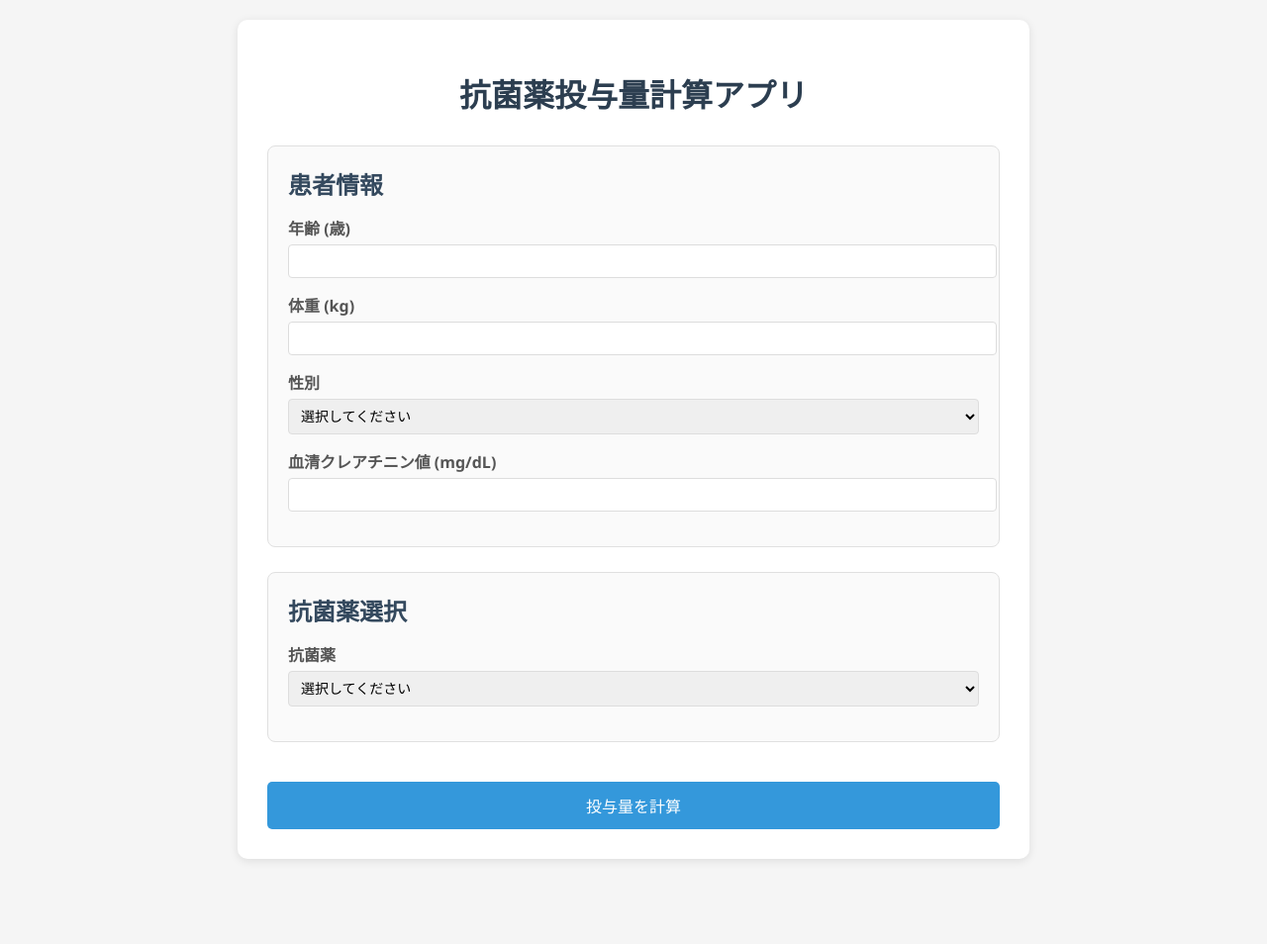
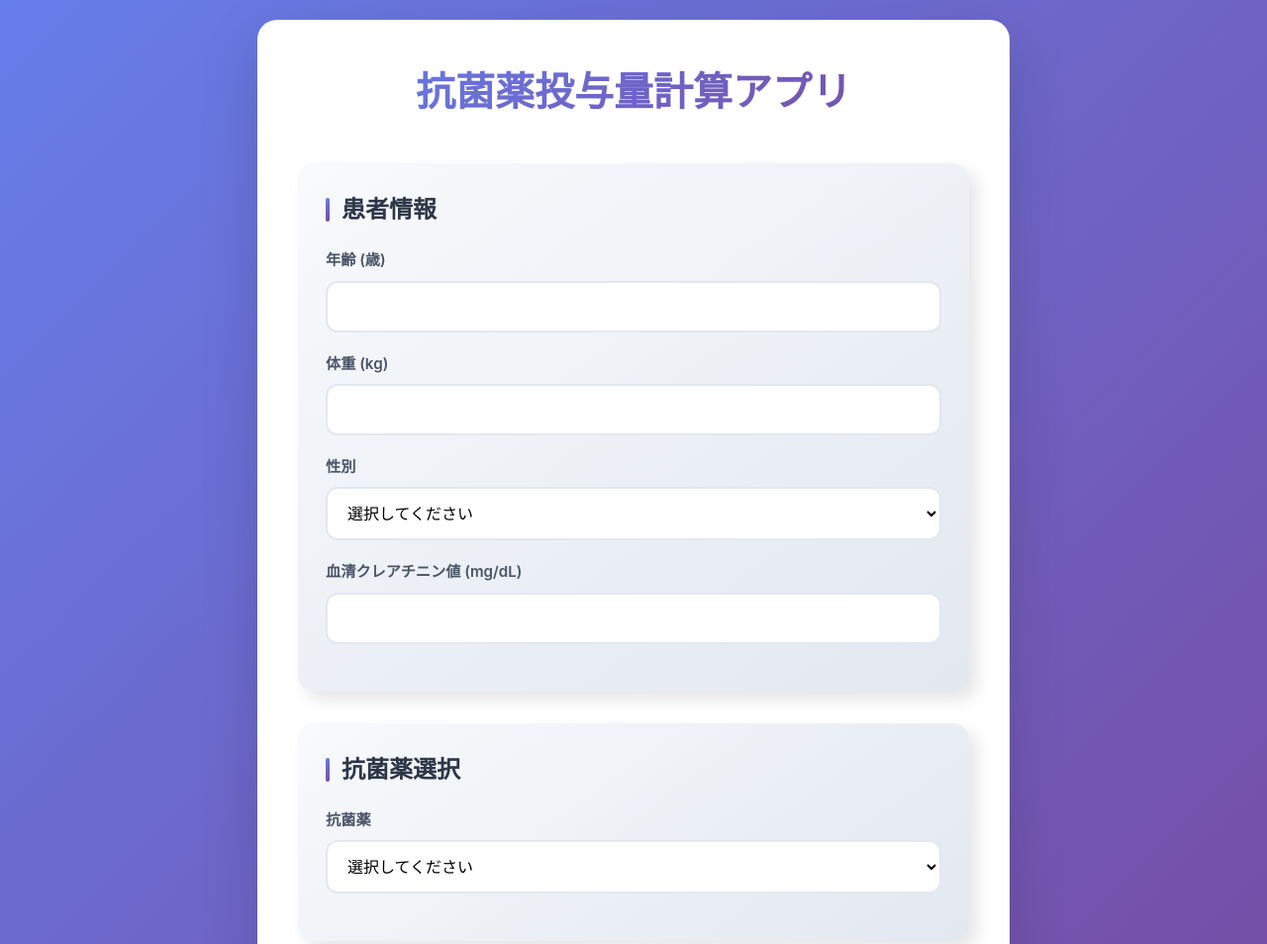
Before and after one commit to nenchy625/antibiotic-dosing-calculator, a plain HTML site: page index.html in a window 1280 px wide. Shown: the top 954 px of the page at 99% size. Before the commit the page ends 888 px from the top, so only its background shows below. Drawn offline with Linux system fonts and the light colour scheme.

Commit message:
スタイリッシュなデザインにアップデート

```diff
--- a/index.html
+++ b/index.html
@@ -5,85 +5,262 @@
     <meta name="viewport" content="width=device-width, initial-scale=1.0">
     <title>抗菌薬投与量計算アプリ</title>
     <style>
+        * {
+            margin: 0;
+            padding: 0;
+            box-sizing: border-box;
+        }
+
         body {
-            font-family: 'Segoe UI', Tahoma, Geneva, Verdana, sans-serif;
+            font-family: -apple-system, BlinkMacSystemFont, 'Segoe UI', Roboto, 'Helvetica Neue', Arial, sans-serif;
             max-width: 800px;
             margin: 0 auto;
             padding: 20px;
-            background-color: #f5f5f5;
+            background: linear-gradient(135deg, #667eea 0%, #764ba2 100%);
+            min-height: 100vh;
+            line-height: 1.6;
         }
+
         .container {
             background-color: white;
-            padding: 30px;
-            border-radius: 10px;
-            box-shadow: 0 2px 10px rgba(0,0,0,0.1);
+            padding: 40px;
+            border-radius: 20px;
+            box-shadow: 0 20px 60px rgba(0,0,0,0.15);
+            backdrop-filter: blur(10px);
+            border: 1px solid rgba(255,255,255,0.2);
         }
+
         h1 {
-            color: #2c3e50;
+            color: #2d3748;
             text-align: center;
-            margin-bottom: 30px;
+            margin-bottom: 40px;
+            font-size: 2.5rem;
+            font-weight: 700;
+            background: linear-gradient(135deg, #667eea, #764ba2);
+            -webkit-background-clip: text;
+            -webkit-text-fill-color: transparent;
+            background-clip: text;
         }
+
         .section {
-            margin-bottom: 25px;
-            padding: 20px;
-            border: 1px solid #e0e0e0;
-            border-radius: 8px;
-            background-color: #fafafa;
+            margin-bottom: 32px;
+            padding: 28px;
+            border: none;
+            border-radius: 16px;
+            background: linear-gradient(145deg, #f8fafc, #e2e8f0);
+            box-shadow:
+                8px 8px 16px rgba(0,0,0,0.1),
+                -8px -8px 16px rgba(255,255,255,0.8);
+            transition: all 0.3s ease;
         }
+
+        .section:hover {
+            transform: translateY(-2px);
+            box-shadow:
+                12px 12px 24px rgba(0,0,0,0.15),
+                -12px -12px 24px rgba(255,255,255,0.9);
+        }
+
         .section h2 {
-            color: #34495e;
+            color: #2d3748;
             margin-top: 0;
-            margin-bottom: 15px;
+            margin-bottom: 20px;
+            font-size: 1.5rem;
+            font-weight: 600;
+            display: flex;
+            align-items: center;
+            gap: 12px;
         }
+
+        .section h2::before {
+            content: '';
+            width: 4px;
+            height: 24px;
+            background: linear-gradient(135deg, #667eea, #764ba2);
+            border-radius: 2px;
+        }
+
         .form-group {
-            margin-bottom: 15px;
+            margin-bottom: 20px;
         }
+
         label {
             display: block;
-            margin-bottom: 5px;
-            font-weight: bold;
-            color: #555;
+            margin-bottom: 8px;
+            font-weight: 600;
+            color: #4a5568;
+            font-size: 0.95rem;
         }
+
         input, select {
             width: 100%;
-            padding: 8px;
-            border: 1px solid #ddd;
-            border-radius: 4px;
-            font-size: 14px;
+            padding: 14px 16px;
+            border: 2px solid #e2e8f0;
+            border-radius: 12px;
+            font-size: 16px;
+            background-color: #ffffff;
+            transition: all 0.3s ease;
+            font-family: inherit;
         }
+
+        input:focus, select:focus {
+            outline: none;
+            border-color: #667eea;
+            box-shadow: 0 0 0 3px rgba(102, 126, 234, 0.1);
+            transform: translateY(-1px);
+        }
+
+        input:hover, select:hover {
+            border-color: #cbd5e0;
+        }
+
         button {
-            background-color: #3498db;
+            background: linear-gradient(135deg, #667eea 0%, #764ba2 100%);
             color: white;
-            padding: 12px 30px;
+            padding: 16px 32px;
             border: none;
-            border-radius: 5px;
+            border-radius: 12px;
             cursor: pointer;
-            font-size: 16px;
+            font-size: 18px;
+            font-weight: 600;
             width: 100%;
-            margin-top: 15px;
+            margin-top: 24px;
+            transition: all 0.3s ease;
+            box-shadow: 0 4px 15px rgba(102, 126, 234, 0.4);
+            font-family: inherit;
         }
+
         button:hover {
-            background-color: #2980b9;
+            transform: translateY(-2px);
+            box-shadow: 0 8px 25px rgba(102, 126, 234, 0.6);
         }
+
+        button:active {
+            transform: translateY(0);
+        }
+
         .result {
-            margin-top: 20px;
-            padding: 20px;
-            background-color: #e8f5e8;
-            border-radius: 5px;
-            border-left: 4px solid #27ae60;
+            margin-top: 32px;
+            padding: 28px;
+            background: linear-gradient(145deg, #f0fff4, #e6fffa);
+            border-radius: 16px;
+            border: none;
+            box-shadow:
+                8px 8px 16px rgba(0,0,0,0.1),
+                -8px -8px 16px rgba(255,255,255,0.8);
+            border-left: 6px solid #48bb78;
         }
+
         .warning {
-            background-color: #fff3cd;
-            border-left: 4px solid #ffc107;
-            color: #856404;
+            background: linear-gradient(145deg, #fffbeb, #fef5e7);
+            border-left: 6px solid #ed8936;
+            color: #744210;
         }
+
         .error {
-            background-color: #f8d7da;
-            border-left: 4px solid #dc3545;
-            color: #721c24;
+            background: linear-gradient(145deg, #fed7d7, #feb2b2);
+            border-left: 6px solid #e53e3e;
+            color: #742a2a;
         }
+
         .hidden {
             display: none;
+        }
+
+        /* アニメーション効果 */
+        @keyframes fadeInUp {
+            from {
+                opacity: 0;
+                transform: translateY(30px);
+            }
+            to {
+                opacity: 1;
+                transform: translateY(0);
+            }
+        }
+
+        .container {
+            animation: fadeInUp 0.8s ease-out;
+        }
+
+        .section {
+            animation: fadeInUp 0.6s ease-out;
+        }
+
+        .section:nth-child(2) { animation-delay: 0.1s; }
+        .section:nth-child(3) { animation-delay: 0.2s; }
+        .section:nth-child(4) { animation-delay: 0.3s; }
+
+        /* レスポンシブデザイン */
+        @media (max-width: 768px) {
+            body {
+                padding: 16px;
+            }
+
+            .container {
+                padding: 24px;
+            }
+
+            h1 {
+                font-size: 2rem;
+                margin-bottom: 32px;
+            }
+
+            .section {
+                padding: 20px;
+                margin-bottom: 24px;
+            }
+
+            input, select {
+                padding: 12px 14px;
+                font-size: 16px;
+            }
+
+            button {
+                padding: 14px 24px;
+                font-size: 16px;
+            }
+        }
+
+        /* テーブルスタイル改善 */
+        table {
+            border-radius: 12px;
+            overflow: hidden;
+            box-shadow: 0 4px 12px rgba(0,0,0,0.1);
+        }
+
+        th {
+            background: linear-gradient(135deg, #667eea, #764ba2);
+            color: white;
+            font-weight: 600;
+        }
+
+        tr:nth-child(even) {
+            background-color: #f8fafc;
+        }
+
+        tr:hover {
+            background-color: #edf2f7;
+            transition: background-color 0.2s ease;
+        }
+
+        /* カスタムスクロールバー */
+        ::-webkit-scrollbar {
+            width: 8px;
+        }
+
+        ::-webkit-scrollbar-track {
+            background: #f1f1f1;
+            border-radius: 4px;
+        }
+
+        ::-webkit-scrollbar-thumb {
+            background: linear-gradient(135deg, #667eea, #764ba2);
+            border-radius: 4px;
+        }
+
+        ::-webkit-scrollbar-thumb:hover {
+            background: linear-gradient(135deg, #5a67d8, #6b46c1);
         }
     </style>
 </head>
```
